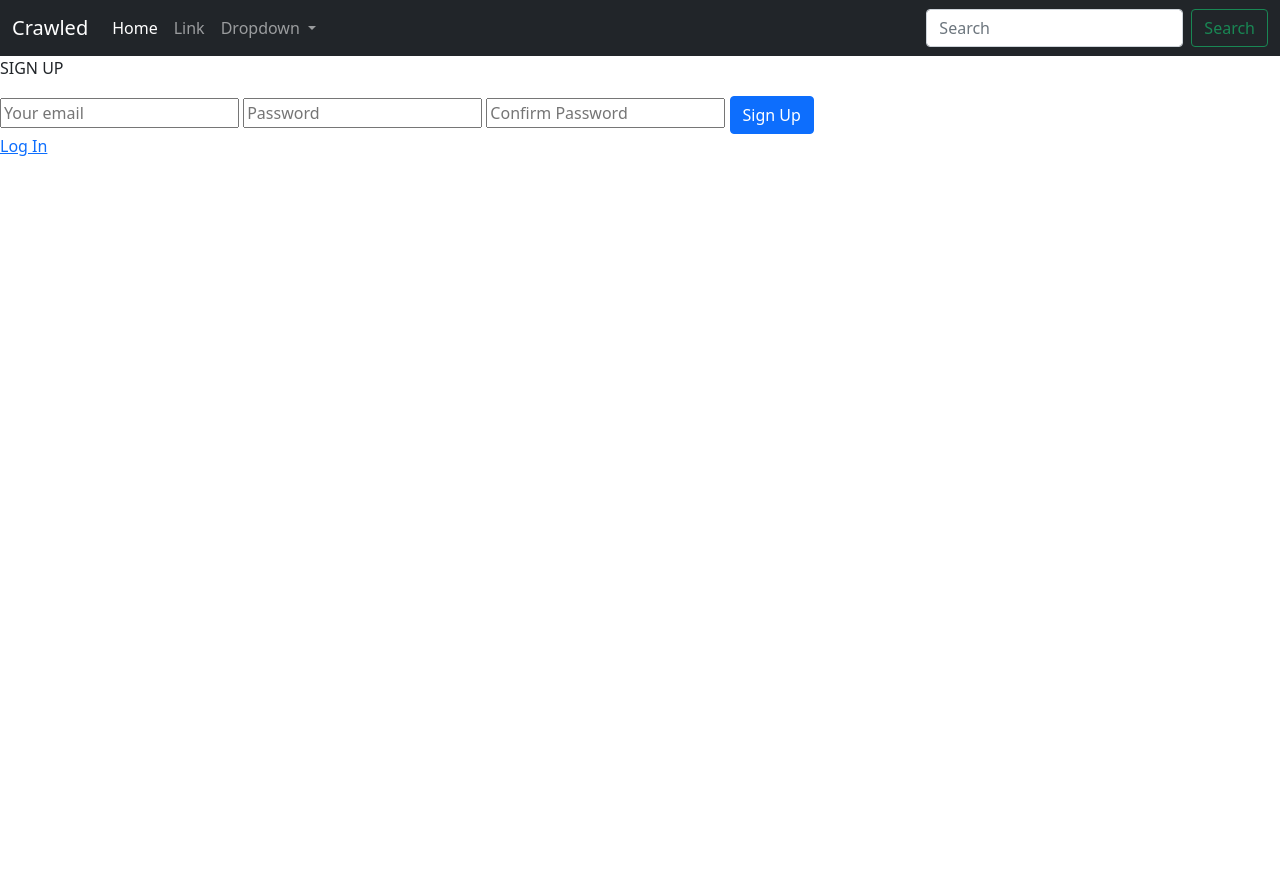
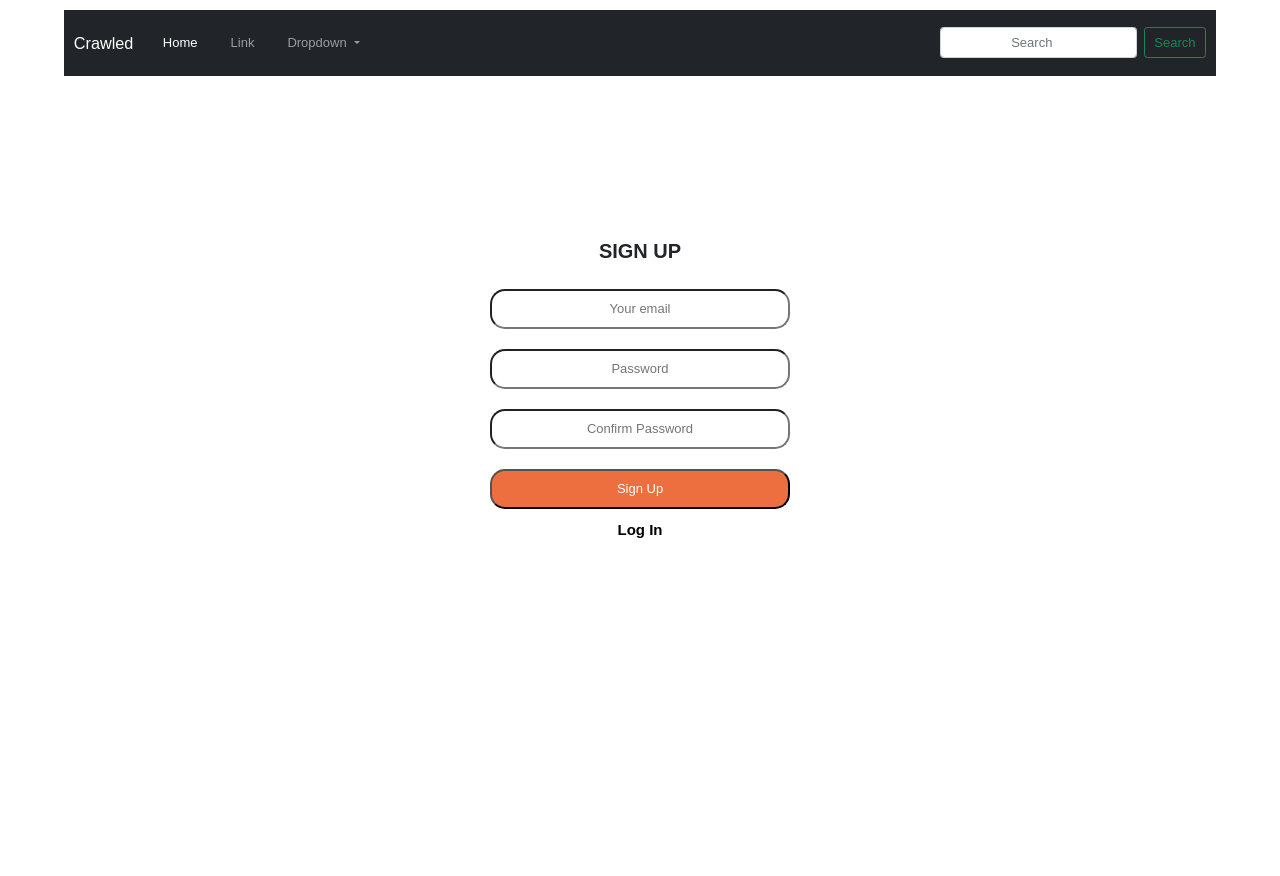
Before and after one commit to valkyrjas074/GroupProject2022, a Flask app: page /signup in a window 1280 px wide. Before the commit the page ends 156 px from the top, so only its background shows below. Run offline with Flask 2, Linux system fonts and the light colour scheme; some libraries are stand-ins or nearby versions.

Commit message:
fix: implementing css file for index login and signup

```diff
--- a/static/css/main.css
+++ b/static/css/main.css
@@ -2,3 +2,229 @@ body{
     margin: 0;
     font-family: sans-serif;
 }
+
+/* index */
+@import url("https://fonts.googleapis.com/css2?family=Be+Vietnam+Pro:wght@200;500&display=swap");
+* {
+  margin: 0;
+  padding: 0;
+  font-family: "Be Vietnam Pro", sans-serif;
+  font-size: 13px;
+}
+
+.logo {
+  font-weight: 500;
+  font-size: 25px;
+}
+
+nav {
+  width: 90%;
+  display: flex;
+  flex-direction: row;
+  justify-content: space-between;
+  margin: 10px 5%;
+}
+.nav-items {
+  display: flex;
+  flex-direction: row;
+  justify-content: space-between;
+  list-style-type: none;
+}
+
+.nav-items > li {
+  text-decoration: none;
+  margin: 10px;
+}
+
+.form-header {
+  font-size: 36;
+  font-weight: bold;
+  margin: 10px 0;
+  color: black;
+  font-weight: 500;
+  font-size: 25px;
+}
+
+.form-container {
+  height: 50vh;
+  display: flex;
+  flex-direction: column;
+  align-items: center;
+  justify-content: center;
+
+}
+
+#title-header {
+    color: black
+}
+
+.form-submit {
+  background: #ed6e3f;
+  color: white;
+  width: 400px;
+  height: 50px;
+  border-radius: 15px;
+  margin: 10px 0;
+}
+
+.form-input {
+  width: 400px;
+  height: 50px;
+  border-radius: 15px;
+}
+
+::-webkit-input-placeholder {
+  text-align: center;
+}
+
+:-moz-placeholder {
+  /* Firefox 18- */
+  text-align: center;
+}
+
+::-moz-placeholder {
+  /* Firefox 19+ */
+  text-align: center;
+}
+
+:-ms-input-placeholder {
+  text-align: center;
+}
+
+.form-items {
+  display: flex;
+  flex-direction: column;
+  align-items: center;
+}
+
+/* login */
+.login {
+    display: flex;
+  }
+
+  .container {
+    height: 60vh;
+    width: 60%;
+
+    margin: 20vh 20%;
+  }
+
+  .input-form {
+    align-items: center;
+    display: flex;
+    flex-direction: column;
+    margin: 30px;
+  }
+
+  .input-user {
+    width: 300px;
+    height: 40px;
+    border-radius: 15px;
+    margin: 10px;
+  }
+  .input-pass {
+    width: 300px;
+    height: 40px;
+    border-radius: 15px;
+    margin: 10px;
+  }
+  .input-submit {
+    width: 300px;
+    height: 40px;
+    border-radius: 15px;
+    margin: 10px;
+    color: white;
+    background: #ed6e3f;
+  }
+
+  .login-title, .signup-title {
+    font-size: 20px;
+    font-weight: bold;
+  }
+  ::-webkit-input-placeholder {
+    text-align: center;
+  }
+
+  :-moz-placeholder {
+    /* Firefox 18- */
+    text-align: center;
+  }
+
+  ::-moz-placeholder {
+    /* Firefox 19+ */
+    text-align: center;
+  }
+
+  :-ms-input-placeholder {
+    text-align: center;
+  }
+  .sider {
+    background-image: url(./images//background.png);
+    width: 50%;
+  }
+
+  /* sign up */
+  .login {
+    display: flex;
+  }
+
+  .container {
+    height: 60vh;
+    width: 60%;
+
+    margin: 20vh 20%;
+  }
+
+  .input-form {
+    align-items: center;
+    display: flex;
+    flex-direction: column;
+    margin: 30px;
+  }
+
+  .input-user {
+    width: 300px;
+    height: 40px;
+    border-radius: 15px;
+    margin: 10px;
+  }
+  .input-pass {
+    width: 300px;
+    height: 40px;
+    border-radius: 15px;
+    margin: 10px;
+  }
+  .input-confirm-pass {
+    width: 300px;
+    height: 40px;
+    border-radius: 15px;
+    margin: 10px;
+  }
+  .input-submit {
+    width: 300px;
+    height: 40px;
+    border-radius: 15px;
+    margin: 10px;
+    color: white;
+    background: #ed6e3f;
+  }
+
+
+  .sider {
+    background-image: url(./images//background.png);
+    width: 50%;
+  }
+
+  .link-item {
+      text-decoration: none;
+      font-size: 15px;
+      font-weight: bold;
+      color:black;
+      margin: 0px 10px;
+
+  }
+
+  .link-items {
+    display: flex;
+    flex-direction: row;
+  }
--- a/templates/base.html
+++ b/templates/base.html
@@ -20,7 +20,7 @@
             <span class="navbar-toggler-icon"></span>
           </button>
           <div class="collapse navbar-collapse" id="navbarSupportedContent">
-            <ul class="navbar-nav me-auto mb-2 mb-lg-0">
+            <ul class="navbar-nav me-auto mb-2 mb-lg-0 nav-items">
               <li class="nav-item">
                 <a class="nav-link active" aria-current="page" href="#">Home</a>
               </li>
@@ -45,5 +45,5 @@
         </div>
       </nav>
       {% block body %}{% endblock %}
-</body>
+    </body>
 </html>
--- a/templates/signup.html
+++ b/templates/signup.html
@@ -1,13 +1,16 @@
 {% extends 'base.html'%}
 
 {% block body%}
-<p>SIGN UP</p>
-<form action="/signup" method="post">
-    <input type="text" placeholder="Your email" name="username">
-    <input type="password" placeholder="Password" name="password">
-    <input type="password" placeholder="Confirm Password" name="retypepw">
-    <button type="submit" class="btn btn-primary">Sign Up</button>
-</form>
-<div>{{error_msg}}</div>
-<a href="/login">Log In</a>
+<div class="container">
+
+    <form class="input-form" action="/signup" method="post">
+        <p class="signup-title">SIGN UP</p>
+        <input class="input-user" type="text" placeholder="Your email" name="username">
+        <input class="input-pass" type="password" placeholder="Password" name="password">
+        <input class="input-confirm-pass" type="password" placeholder="Confirm Password" name="retypepw">
+        <button class="input-submit" type="submit" class="btn btn-primary">Sign Up</button>
+        <a class="link-item" href="/login">Log In</a>
+    </form>
+    <div>{{error_msg}}</div>
+</div>
 {% endblock%}
```
Also changed, not shown: templates/index.html (+13 -8 lines), templates/login.html (+12 -9 lines).
